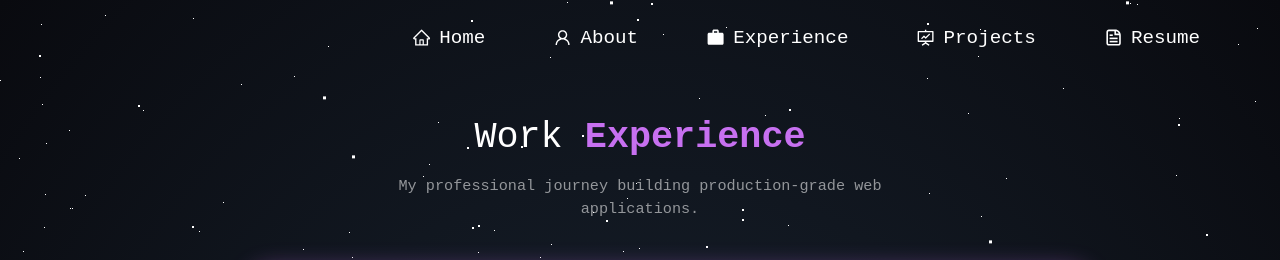
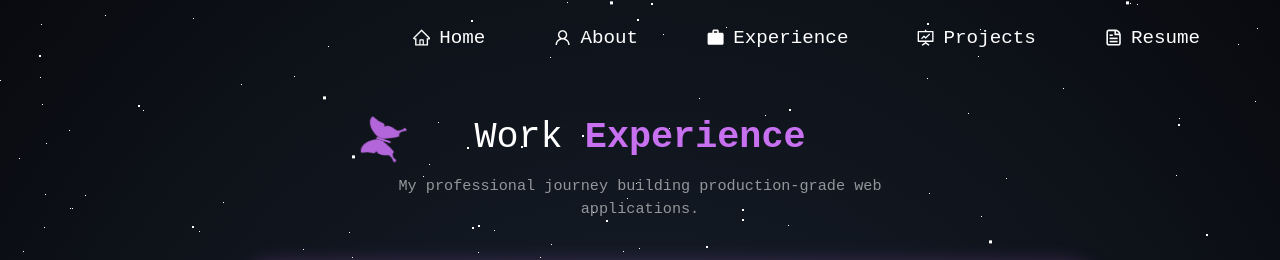
Before and after one commit to rajatmaurya-cs/Portfolio_Site, a Next.js app: page /experience in a window 1280 px wide. Shown: the top 260 px of the page. Built offline with nearby package versions, Linux system fonts and the light colour scheme; a web font is replaced by a local one.

Commit message:
feat: integrate animated butterfly component into Experience section and update its color to theme purple

```diff
--- /dev/null
+++ b/components/butterfly.jsx
@@ -0,0 +1,116 @@
+import React from 'react';
+import styled from 'styled-components';
+
+const Butterfly = () => {
+  return (
+    <StyledWrapper>
+      <div className="loader">
+        <svg viewBox="0 0 18.528 35.424" version="1.1" y={0} x={0} height={369} width={193} xmlns="http://www.w3.org/2000/svg">
+          <path d="M3.358 35.05c.435-.175.646-.408.861-.95.374-.94.698-1.52 1.145-2.05.78-.92 1.757-1.638 2.666-1.957.603-.212.9-.204 1.505.041.843.343 1.597.25 2.062-.254.95-1.029 3.95-6.873 5.841-11.376.869-2.07.831-1.882.797-3.962-.034-2.106-.024-2.064-.927-3.887-1.639-3.31-4.426-6.582-7.147-8.392C8.71 1.298 6.715.504 5.296.328c-.718-.09-2.465-.001-3.183.16C.943.752.279 1.268.279 1.917c0 .119.437 1.136.97 2.26.533 1.126 1.044 2.291 1.135 2.591.334 1.106.776 3.567.945 5.27.065.652.357 1.286.751 1.633.419.367 1.351.786 1.964.883.286.044.534.096.553.115.018.018-.129.128-.327.244-.761.446-1.432 1.439-1.74 2.574-.216.802-.194 2.914.045 4.121.24 1.212.575 2.318 1.031 3.403.46 1.092.535 1.458.439 2.135-.223 1.575-1.958 4.03-3.489 4.937-.693.41-.885.587-1.066.98-.173.375-.185.535-.069.953.223.802 1.206 1.326 1.937 1.033z" fill="#c770f0" />
+        </svg>
+        <svg viewBox="0 0 2.4 14.4" version="1.1" y={0} x={0} height={150} width={25} xmlns="http://www.w3.org/2000/svg">
+          <path d="M2.2 13c0 .641-.447 1.16-1 1.16-.553 0-1-.519-1-1.16V1.4C.2.759.647.24 1.2.24c.553 0 1 .519 1 1.16z" fill="#c770f0" />
+        </svg>
+        <svg viewBox="0 0 18.528 35.424" version="1.1" y={0} x={0} height={369} width={193} xmlns="http://www.w3.org/2000/svg">
+          <path d="M15.105 35.155c-.42-.196-.627-.482-.902-1.253-.544-1.517-2.145-3.126-3.636-3.652-.69-.243-.887-.242-1.486.01-.617.26-1.342.278-1.798.045-.555-.283-1.76-2.262-3.476-5.708C2.628 22.232.984 18.575.455 17.144c-.236-.637-.237-.655-.237-2.485 0-2.164.01-2.209.9-4.013 1.011-2.049 2.53-4.189 4.185-5.9C7.679 2.293 9.783.995 12.49.313c.782-.197 1.554-.236 2.695-.137 1.619.14 2.38.38 2.882.909.21.22.246.321.243.684-.002.373-.122.67-.959 2.395-1.277 2.63-1.59 3.806-2.035 7.63-.111.951-.316 1.426-.809 1.87-.52.47-1.306.807-2.165.928l-.391.054.35.224c.897.574 1.58 1.674 1.834 2.956.193.969.12 2.791-.164 4.15-.222 1.061-.696 2.518-1.12 3.443-.336.735-.411 1.584-.203 2.3.505 1.738 2.056 3.692 3.736 4.705.693.417.938.83.874 1.476-.104 1.071-1.193 1.706-2.153 1.256z" fill="#c770f0" />
+        </svg>
+      </div>
+    </StyledWrapper>
+  );
+}
+
+const StyledWrapper = styled.div`
+  /* Butterfly loader created by WerlynDev in Uiverse.io*/
+
+  .loader {
+    --sizeLoader: 60px;
+    --sizeLoaderHalf: calc(var(--sizeLoader) / 2);
+    --stepBtf: calc(var(--sizeLoader) / 10);
+    display: flex;
+    position: relative;
+    flex-direction: row;
+    justify-content: center;
+    align-items: center;
+    width: var(--sizeLoader);
+    height: var(--sizeLoader);
+  }
+
+  .loader:hover {
+    cursor: progress;
+  }
+
+  .loader[anim1] {
+    animation: anim1 0.3s alternate ease-in-out infinite;
+  }
+
+  .loader:not([anim1]) {
+    right: var(--sizeLoaderHalf);
+    transform-origin: center right;
+    animation: moveAround 2s linear infinite;
+  }
+
+  .loader[showShadow] {
+    filter: drop-shadow(0 10px 10px #060606de);
+  }
+
+  .loader svg:nth-child(1) {
+    position: relative;
+    height: 100%;
+    left: 2%;
+    transform-origin: center right;
+    animation: wing 0.5s ease-in-out infinite;
+  }
+
+  .loader svg:nth-child(2) {
+    height: 50%;
+  }
+
+  .loader svg:nth-child(3) {
+    position: relative;
+    height: 100%;
+    left: -2%;
+    transform-origin: center left;
+    animation: wing 0.5s ease-in-out infinite;
+  }
+
+  @keyframes wing {
+    0% {
+      transform: rotateY(0deg);
+    }
+
+    50% {
+      transform: rotateY(60deg);
+    }
+
+    100% {
+      transform: rotateY(0deg);
+    }
+  }
+
+  @keyframes moveAround {
+    0% {
+      transform: rotate(0deg);
+    }
+
+    100% {
+      transform: rotate(360deg);
+    }
+  }
+
+  @keyframes anim1 {
+    from {
+      transform: translateY(0px);
+    }
+
+    to {
+      transform: translateY(var(--stepBtf));
+    }
+  }
+
+  /* @media (prefers-color-scheme: dark) {
+    .loader[showShadow]{
+      filter: drop-shadow(0 10px 10px #dbdbdbde);
+    }
+  } */`;
+
+export default Butterfly;
--- a/src/components/Experience/Experience.jsx
+++ b/src/components/Experience/Experience.jsx
@@ -16,6 +16,7 @@ import {
 import { FaReact, FaGitAlt } from "react-icons/fa";
 import { MdWork, MdOutlineOpenInNew } from "react-icons/md";
 import smallFareLogo from "../../Assets/smallFare.png";
+import Butterfly from "../../../components/butterfly";
 
 /* ─────────────────── Experience Data ─────────────────── */
 const experiences = [
@@ -97,7 +98,10 @@ function Experience() {
       <Particle />
       <div className="mx-auto max-w-6xl px-4">
         {/* ── Section Header ── */}
-        <div className="mb-12 text-center">
+        <div className="mb-12 text-center relative">
+          <div className="absolute -top-[10px] left-[5%] md:left-[25%] opacity-90 scale-[0.7]">
+            <Butterfly />
+          </div>
           <h1 className="pb-[10px] pt-[10px] text-[2.3em] font-medium text-white">
             Work{" "}
             <strong className="text-[#c770f0]">Experience</strong>
```
